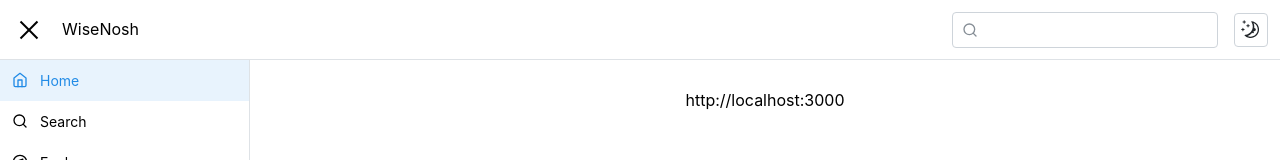
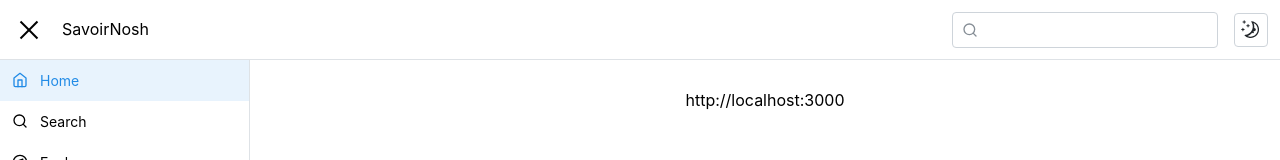
Before and after one commit to yogeshdofficial/wisenosh-frontend, a React (Vite) app: page / in a window 1280 px wide. Shown: the top 160 px of the page. Built offline with nearby package versions, Linux system fonts and the light colour scheme.

Commit message:
Update Header.tsx

```diff
--- a/src/features/Layout/components/Header/Header.tsx
+++ b/src/features/Layout/components/Header/Header.tsx
@@ -44,7 +44,7 @@ export default function Header({
           onClick={toggleMobileNavbar}
           hiddenFrom="xs"
         />
-        <Text>WiseNosh</Text>
+        <Text>SavoirNosh</Text>
         <Group ml={"auto"}>
           <Autocomplete
             visibleFrom="xs"
```
